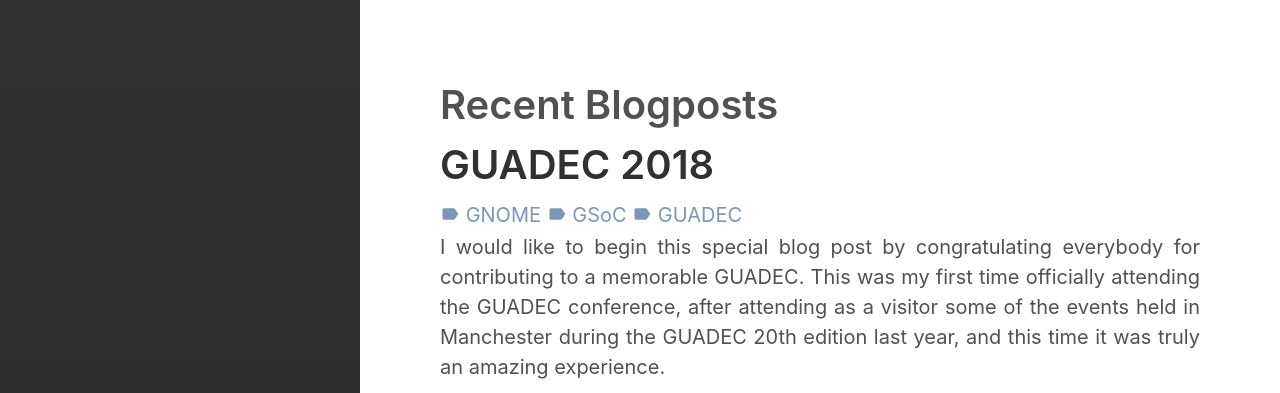
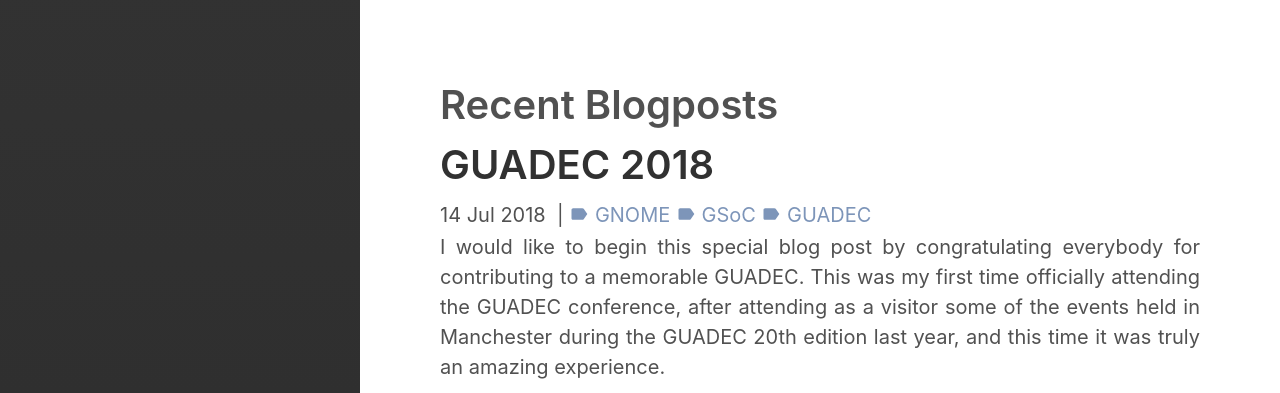
Before and after one commit to ruxandraS/ruxandraS.github.io, a Jekyll site: the page built from recent_blogposts/index.html, in a window 1280 px wide. Shown: the top 393 px of the page. Built offline with Jekyll 4.4.1, drawn with Linux system fonts in a browser that asks for light colours; the list of posts is cut into pages by our own code; some of the changed text lies outside the part shown.

```diff
--- a/recent_blogposts/index.html
+++ b/recent_blogposts/index.html
@@ -10,7 +10,10 @@
           {{ post.title }}
         </a>
       </h1>
-      {% if post.tags %}
+
+      <span class="post-date">{{ post.date | date_to_string }}</span>&nbsp;
+
+      {% if post.tags %} |
         {% for tag in post.tags %}
           <a href="{{ site.baseurl }}{{ site.blogurl }}{{ site.tagurl }}#{{ tag | slugify }}" class="tag-link">
             <span class="icon">
```
Also changed, not shown: 3 other files.
